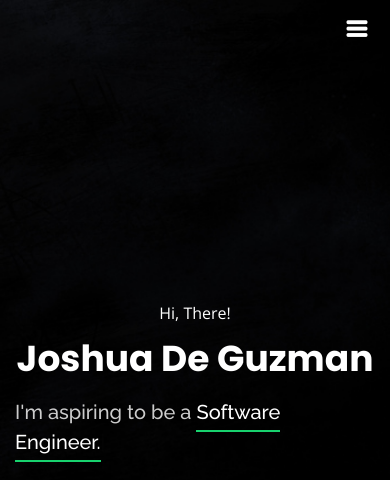
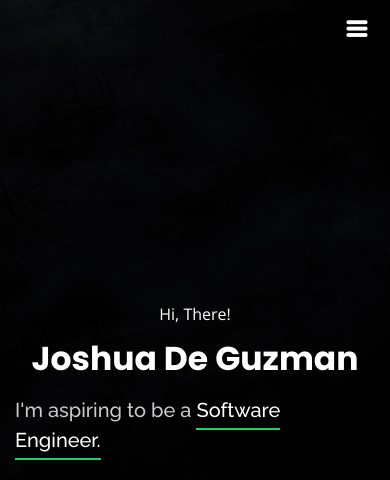
Before and after one commit to Kiyuu11/Portfolio, a plain HTML site: page index.html in a window 390 px wide. Shown: the top 480 px of the page. Drawn offline with nearby package versions, Linux system fonts and the light colour scheme.

Commit message:
Third commit

```diff
--- a/assets/css/style.css
+++ b/assets/css/style.css
@@ -65,7 +65,7 @@ h1, h2, h3, h4, h5, h6 {
 }
 
 #header h1 {
-  font-size: 48px;
+  font-size: 45px;
   margin: 0;
   padding: 0;
   line-height: 1;
@@ -121,7 +121,7 @@ h1, h2, h3, h4, h5, h6 {
 
 @media (max-width: 992px) {
   #header h1 {
-    font-size: 36px;
+    font-size: 33px;
   }
   #header h2 {
     font-size: 20px;
```
